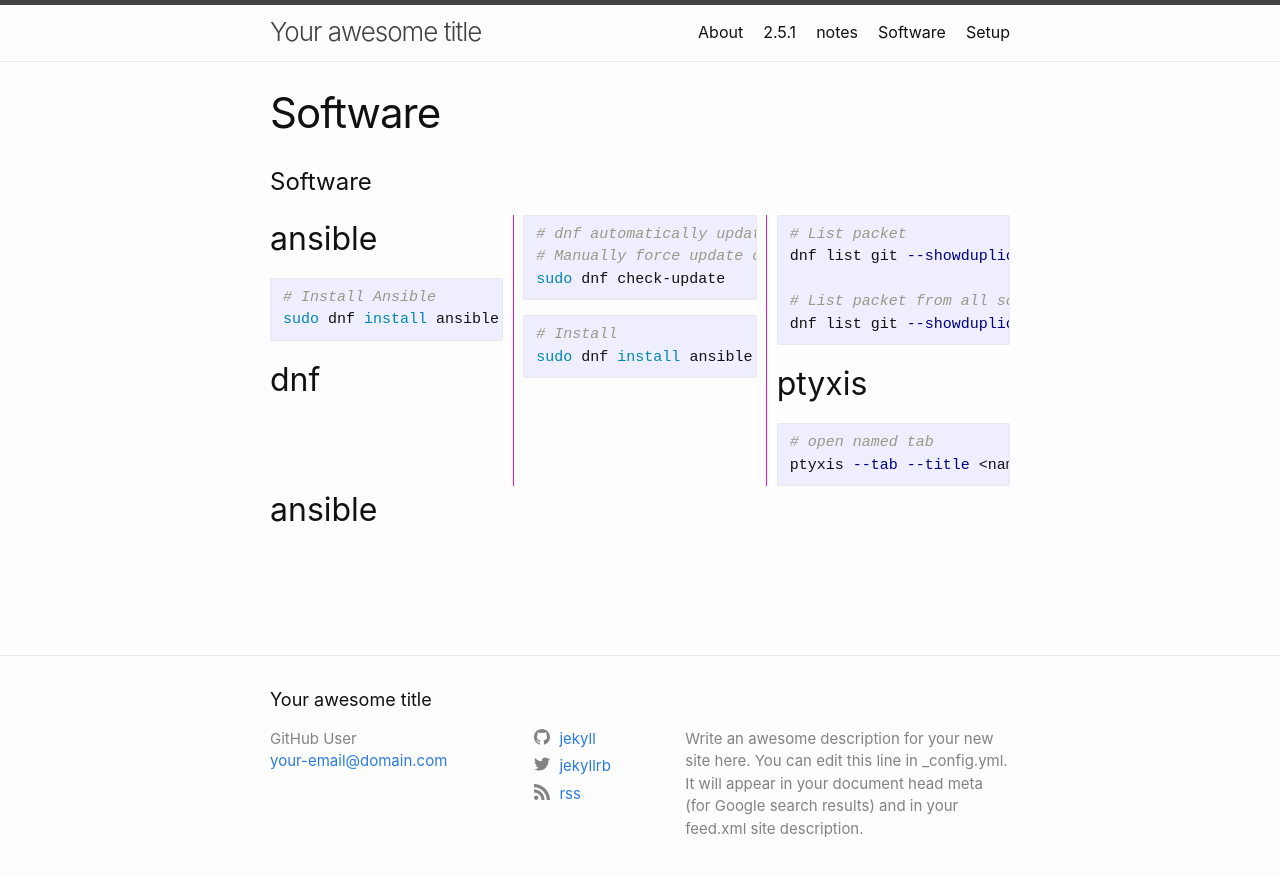
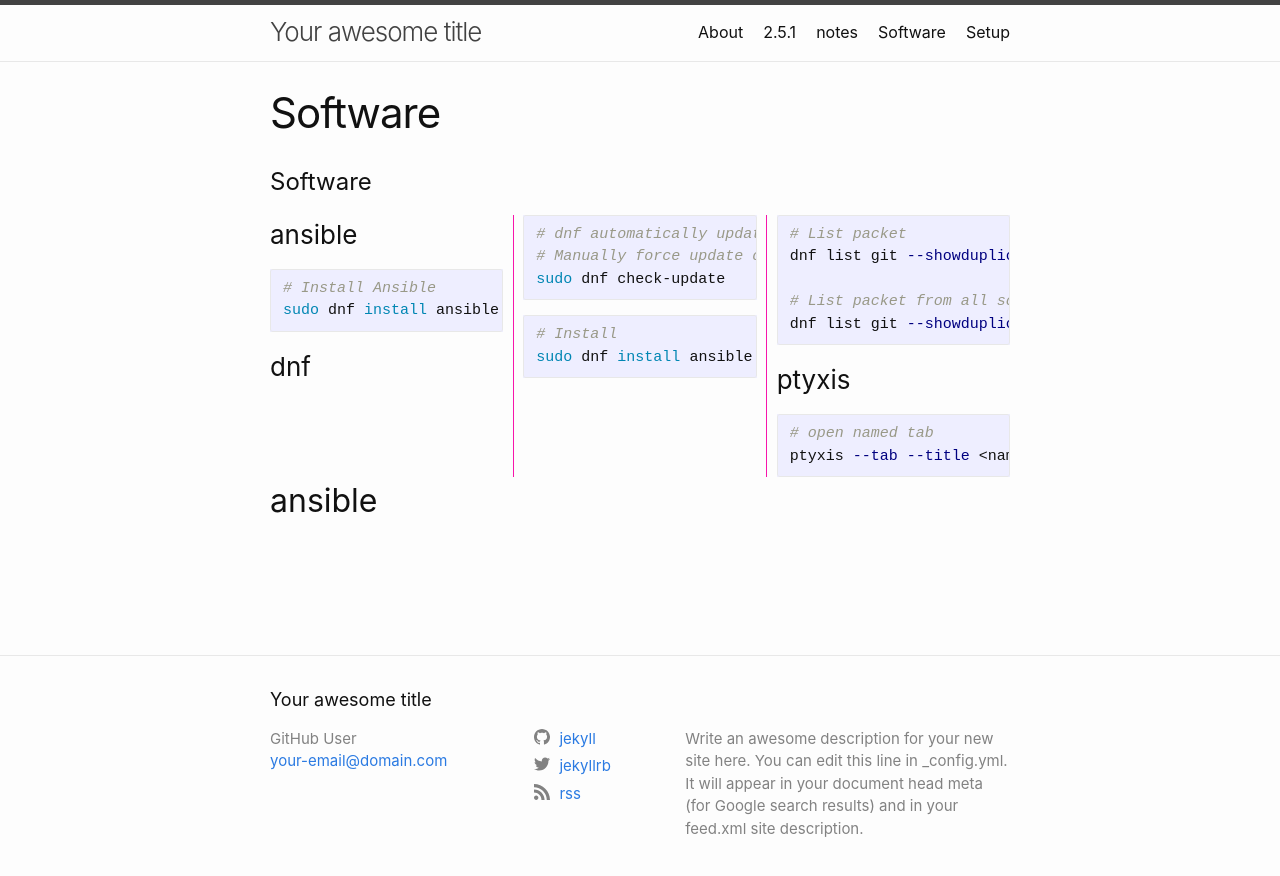
Before and after one commit to viking-cat/notes, a Jekyll site: the page built from pages/fedora.md, in a window 1280 px wide. Shown: the top 876 px of the page. Built offline with Jekyll 4.4.1, drawn with Linux system fonts in a browser that asks for light colours; our own code applies the rules of GitHub Pages for plain Markdown files.

````diff
--- a/pages/fedora.md
+++ b/pages/fedora.md
@@ -1,14 +1,14 @@
 # Software
 
 {% capture gameBlock %}
-## ansible
+### ansible
 
 ```bash
 # Install Ansible
 sudo dnf install ansible
 ```
 
-## dnf <br/>
+### dnf <br/>
 
 ```bash
 # dnf automatically updates itself
@@ -30,7 +30,7 @@ dnf list git --showduplicates
 ```
 
 
-## ptyxis <br/>
+### ptyxis <br/>
 
 ```bash
 # open named tab
````
